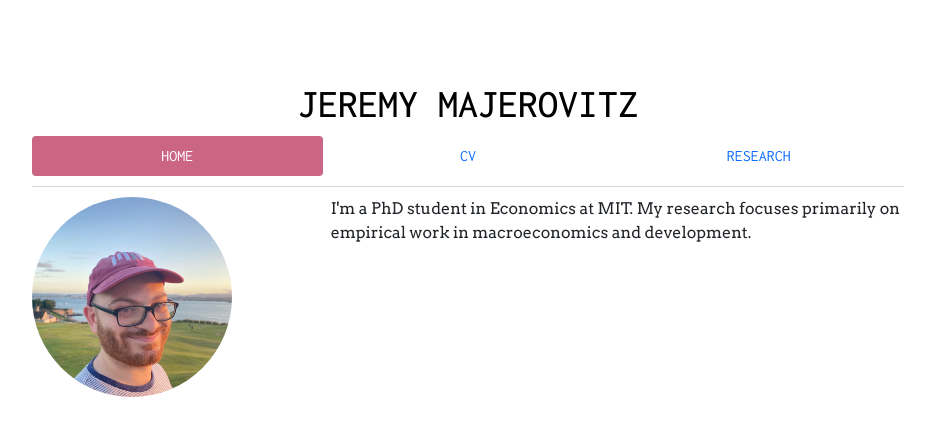
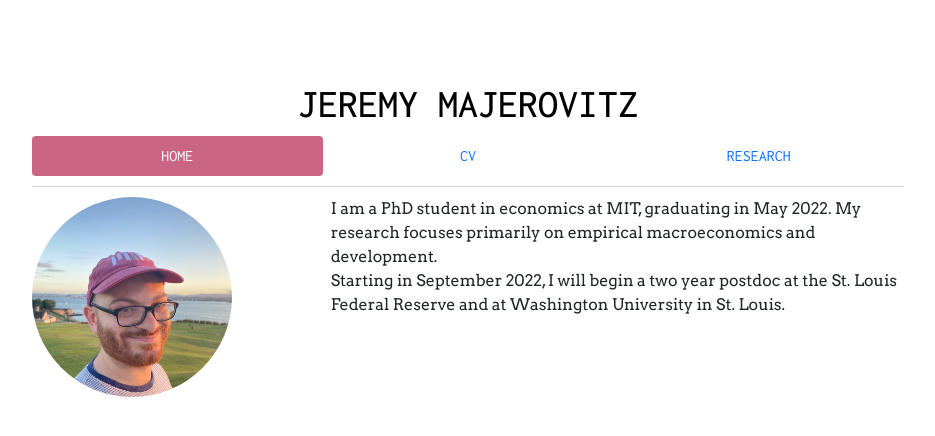
Before and after one commit to jmajic/jmajic.github.io, a Jekyll site: the page built from index.html, in a window 1280 px wide. Shown: the top 436 px of the page, without its empty margins (172-1107 px from the left). Built offline with Jekyll 4.4.1, drawn with Linux system fonts in a browser that asks for light colours.

Commit message:
Update description

```diff
--- a/index.html
+++ b/index.html
@@ -12,6 +12,7 @@ research: passive
 	<img  class="rounded-circle avatar" alt="Jeremy Majerovitz" src="img/Jeremy MIT Hat Square.jpg" width="200" height="200">
 	</div>
 	<div class="col-sm-8">
-	<p>I'm a PhD student in Economics at MIT. My research focuses primarily on empirical work in macroeconomics and development.</p>
+	<p>I am a PhD student in economics at MIT, graduating in May 2022. My research focuses primarily on empirical macroeconomics and development.</p>
+	<p> Starting in September 2022, I will begin a two year postdoc at the St. Louis Federal Reserve and at Washington University in St. Louis.</p>
 	</div>
 </div>
```
